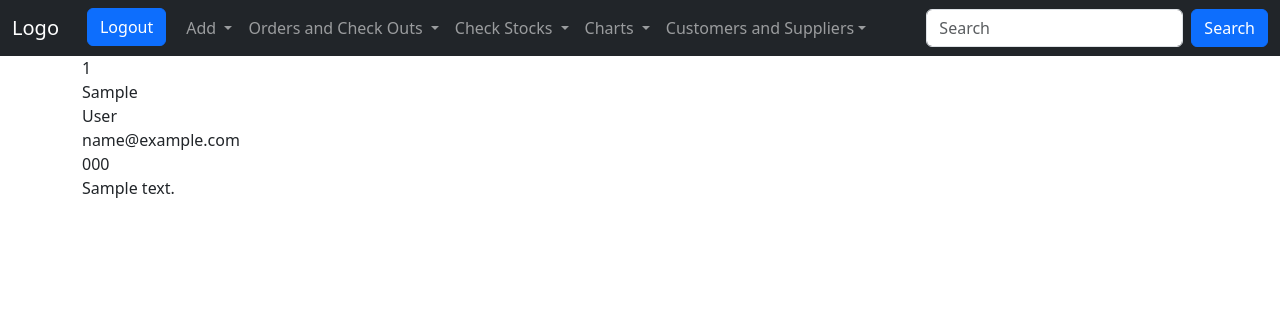
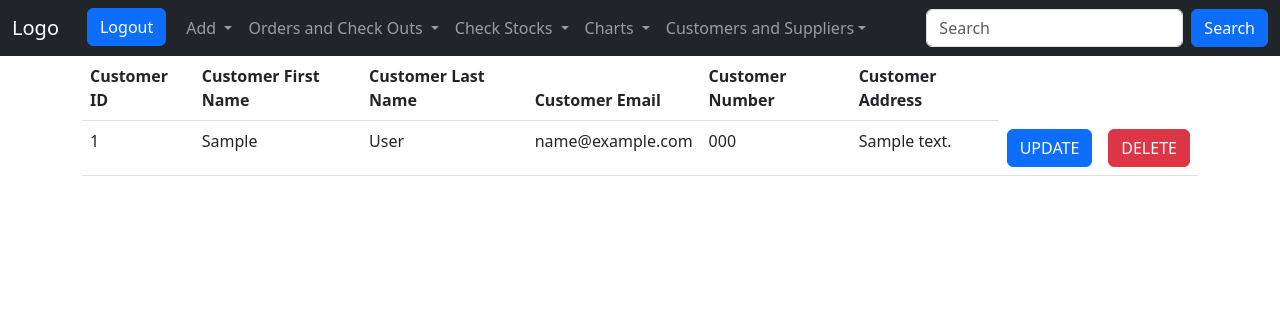
Before and after one commit to Carepred009/ApplianceInventory, a Django app: page /customer_list/ in a window 1280 px wide. Shown: the top 316 px of the page. Run offline with Django 5.2, Linux system fonts and the light colour scheme; a user stored in the database is signed in; tables that the repository leaves empty hold one stand-in row (values such as "Sample post").

Commit message:
Add Delete and Update in Customer model

```diff
--- a/InventoryProject/InventoryApp/templates/base.html
+++ b/InventoryProject/InventoryApp/templates/base.html
@@ -61,6 +61,7 @@
               <a class="nav-link dropdown-toggle" href="#" role="button" data-bs-toggle="dropdown">Charts </a>
               <ul class="dropdown-menu">
                   <li><a class="dropdown-item" href="{% url 'sales_chart' %}">Sales Charts</a></li>
+                   <li><a class="dropdown-item" href="{% url 'stocks-chart' %}">Stocks Charts</a></li>
 
               </ul>
           </li>
--- a/InventoryProject/InventoryApp/templates/customers_list.html
+++ b/InventoryProject/InventoryApp/templates/customers_list.html
@@ -1,22 +1,36 @@
 {%extends 'base.html'%}
+{%block content%}
+<div class="container">
+    <table class="table table-stripped">
+      <thead>
+        <tr>
+            <th>Customer ID</th>
+           <th>Customer First Name</th>
+           <th>Customer Last Name</th>
+           <th>Customer Email</th>
+           <th>Customer Number</th>
+            <th>Customer Address </th>
+        </tr>
+      </thead>
+      <tbody>
+      {%for customer in customers%}
+        <tr>
+          <td> {{customer.customer_id}}</td>
+             <td>  {{customer.first_name}}</td>
+             <td>{{customer.last_name}}</td>
+             <td>{{customer.email}}</td>
+             <td>  {{customer.number}}</td>
+             <td>{{customer.address}}</td>
+          <td><a href="{% url 'customers_update' customer.customer_id%}"  class="btn btn-primary">UPDATE </a></td>
+          <td> <a href="{% url 'customers_delete' customer.customer_id%}" class="btn btn-danger">DELETE</a></td>
+        </tr>
+        {%endfor%}
+      </tbody>
+    </table>
 
 
 
 
-{%block content%}
-
-<div class="container">
-
-
-  {%for customer in customers%}
-  {{customer.customer_id}}<br>
-  {{customer.first_name}}<br>
-    {{customer.last_name}}<br>
-  {{customer.email}}<br>
-  {{customer.number}}<br>
-  {{customer.address}}<br>
-
-  {%endfor%}
 </div>
 
 {% endblock %}
--- a/InventoryProject/InventoryApp/urls.py
+++ b/InventoryProject/InventoryApp/urls.py
@@ -4,7 +4,8 @@ from django.urls import path
 
 from .views import (BaseView, CustomerView, CategoryView, SupplierView, ProductView, StocksView, SearchResultView,
                     OrderAccept, OrderDisplay, SpecifiedProductView, CheckOutView,
-                    CheckoutDisplayView, IncomingStocksView, SalesChartView, CustomerListView, SupplierListView, SupplierUpdateView, SupplierDeleteView
+                    CheckoutDisplayView, IncomingStocksView, SalesChartView, CustomerListView, SupplierListView,
+                    SupplierUpdateView, SupplierDeleteView, StocksChartView, CustomerUpdateView, CustomerDeleteView
                     )  # SelectProductView, UpdateProductView   StockArrivalView #StockArrivalView
 
 
@@ -27,6 +28,8 @@ urlpatterns = [
 
     path('customer_list/',CustomerListView.as_view(), name="customer_list"),
     path('customer/', CustomerView.as_view(), name="customer"),
+    path('customers_update/<int:pk>/', CustomerUpdateView.as_view(), name="customers_update"),
+    path('customer_delete/<int:pk>/',CustomerDeleteView.as_view(), name="customers_delete"),
 
 
 
@@ -53,6 +56,9 @@ urlpatterns = [
     path('incoming/',IncomingStocksView.as_view(), name="incoming"),
 
 
-    path('sales_chart/', SalesChartView.as_view(), name="sales_chart")
+    path('sales_chart/', SalesChartView.as_view(), name="sales_chart"),
+    path('stocks-chart/', StocksChartView.as_view(), name='stocks-chart'),
+
+
 
 ]
--- a/InventoryProject/InventoryApp/views.py
+++ b/InventoryProject/InventoryApp/views.py
@@ -1,4 +1,5 @@
-from lib2to3.fixes.fix_input import context
+import json
+
 
 from django.shortcuts import render, get_object_or_404, redirect
 from django.contrib import messages
@@ -9,6 +10,33 @@ from django.views.generic import TemplateView, CreateView, ListView, DetailView,
 from django.db.models import Sum, F, Q
 
 # Create your views here.
+
+class StocksChartView(TemplateView):
+    # This is the template that will be rendered
+    template_name = 'stocks_chart.html'
+
+    def get_context_data(self, **kwargs):
+        # Call the base implementation to get a context
+        context = super().get_context_data(**kwargs)
+
+        # Get all stock items from the database
+        stock_items = Stocks.objects.all()
+
+        # Extract the product names (or IDs) and their corresponding actual counts
+        # We'll use the product's name for the chart labels
+        labels = [item.product for item in stock_items]
+        # We'll use the actual_count for the chart data
+        data = [item.actual_count for item in stock_items]
+
+        # Add the labels and data to the context, which will be passed to the template
+        # The json.dumps() function serializes the lists into a JSON formatted string,
+        # which is the format Charts.js expects.
+        context['labels'] = json.dumps(labels)
+        context['data'] = json.dumps(data)
+
+        # Return the context dictionary
+        return context
+
 
 class SalesChartView(TemplateView):
     template_name = 'sales_chart.html'
@@ -29,6 +57,7 @@ class SalesChartView(TemplateView):
         context["data"] = [item["total_sold"] for item in sales_data]
 
         return context
+
 
 
 class UpdateCustomer(UpdateView):
@@ -189,7 +218,7 @@ class ProductView(CreateView):
         messages.error(self.request, 'Error On Saving!')
         return super().form_invalid(form)
 
-
+#create Supplier
 class SupplierView(CreateView):
     model = Supplier
     template_name = 'supplier.html'
@@ -204,12 +233,13 @@ class SupplierView(CreateView):
         messages.error(self.request,'Error on Adding! Check inputs!')
         return super().form_invalid(form)
 
+#Display all supplier
 class SupplierListView(ListView):
     model = Supplier
     template_name = 'suppliers_list.html'
     context_object_name = 'suppliers'
 
-
+#Update the Supplier
 class SupplierUpdateView(UpdateView):
     model = Supplier
     template_name = 'update_supplier.html'
@@ -225,6 +255,7 @@ class SupplierUpdateView(UpdateView):
         messages.error(self.request,'Error on updating!')
         return super().form_invalid(form)
 
+#delete the supplier
 class SupplierDeleteView(DeleteView):
     model = Supplier
     template_name = 'delete_supplier.html'
@@ -238,6 +269,7 @@ class SupplierDeleteView(DeleteView):
         messages.error(self.request,"Error on Delete!")
         return super().form_invalid(form)
 
+#Creates category of the product
 class CategoryView(CreateView):
     model = Category
     template_name = 'category.html'
@@ -258,6 +290,7 @@ class CustomerView(CreateView):
     form_class = CustomerForm
     success_url = reverse_lazy('order')
 
+    #Hold the customer name and id to use in Order model
     def get_success_url(self):
         return reverse('order-create') + f'?customer_id={self.object.pk}'
 
@@ -269,8 +302,34 @@ class CustomerView(CreateView):
         messages.error(self.request,'Error Occur in Saving Customer')
         return super().form_invalid(form)
 
+#Delete Customer
+class CustomerDeleteView(DeleteView):
+    model = Customer
+    template_name = 'customer_delete.html'
+    success_url = reverse_lazy('customer_list')
 
+    def form_valid(self, form):
+        messages.success(self.request,'Deleted Successfully!')
+        return super().form_valid(form)
 
+    def form_invalid(self, form):
+        messages.error(self.request,'Error On Delete!')
+        return super().form_invalid(form)
+#Update Customer
+class CustomerUpdateView(UpdateView):
+    model = Customer
+    template_name = 'customers_update.html'
+    form_class = CustomerForm
+    success_url = reverse_lazy('customer_list')
+
+    def form_valid(self, form):
+        messages.success(self.request,"Update Successfully")
+        return super().form_valid(form)
+
+    def form_invalid(self, form):
+        messages.error(self.request,'Update Error')
+        return super().form_invalid(form)
+#Display all Customer
 class CustomerListView(ListView):
     model = Customer
     template_name = 'customers_list.html'
```
Also changed, not shown: InventoryProject/InventoryApp/templates/customer_delete.html (added, +17 -0 lines), InventoryProject/InventoryApp/templates/customers_update.html (added, +11 -0 lines), InventoryProject/InventoryApp/templates/stocks_chart.html (added, +54 -0 lines).
